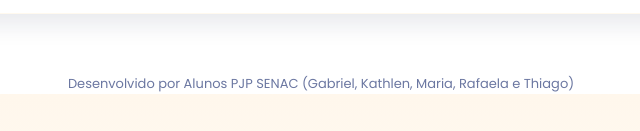
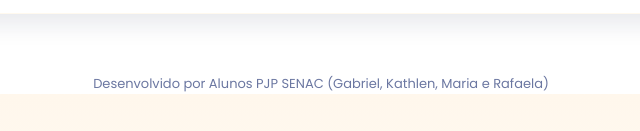
Before and after one commit to KathlenSouza/PJP-Projeto-Pequenos-Passos, a plain HTML site: page Front/src/template/historico.html in a window 1280 px wide. Shown: the part 537-668 px from the top of the page, 319-959 px from the left. Drawn offline with Linux system fonts and the light colour scheme.

Commit message:
removido o nome de um integrando do grupo

```diff
--- a/Front/src/template/historico.html
+++ b/Front/src/template/historico.html
@@ -65,7 +65,7 @@
   </main>
 
   <footer>
-    Desenvolvido por Alunos PJP SENAC (Gabriel, Kathlen, Maria, Rafaela e Thiago)
+    Desenvolvido por Alunos PJP SENAC (Gabriel, Kathlen, Maria e Rafaela)
   </footer>
 
   <script src="/SRC/STATIC/JS/nav.js"></script>
```
Also changed, not shown: Front/src/template/index.html (+1 -1 lines), Front/src/template/indicacao.html (+1 -1 lines), Front/src/template/radar.html (+1 -1 lines), Front/src/template/relatorio.html (+1 -1 lines), Front/src/template/sobre.html (+1 -1 lines).
